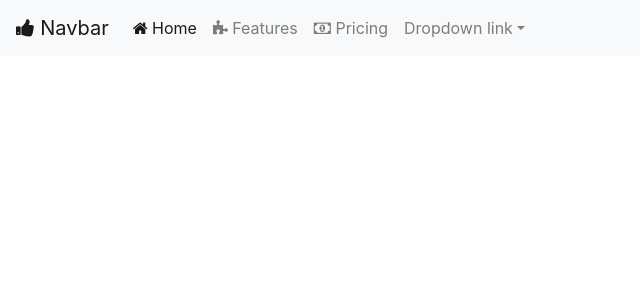
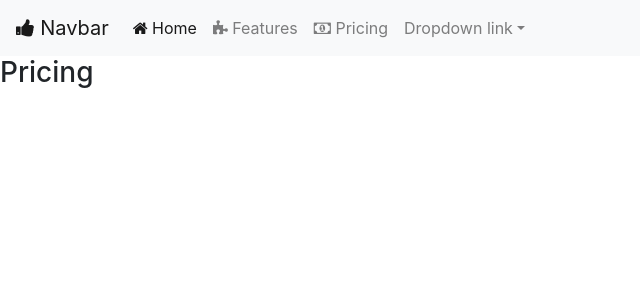
Before and after one commit to codetoaj/react-ready-to-go, a React app: page /pricing in a window 1280 px wide. Shown: the top 300 px of the page, without its empty margins (0-640 px from the left). Built offline with nearby package versions, Linux system fonts and the light colour scheme.

Commit message:
react-router-dom is configured

```diff
--- a/package.json
+++ b/package.json
@@ -48,6 +48,7 @@
     "react-app-polyfill": "^0.1.3",
     "react-dev-utils": "^6.1.1",
     "react-dom": "^16.6.1",
+    "react-router-dom": "^4.3.1",
     "resolve": "1.8.1",
     "sass-loader": "^7.1.0",
     "style-loader": "0.23.0",
--- a/src/components/App.js
+++ b/src/components/App.js
@@ -1,12 +1,12 @@
 import React, { Component } from 'react';
 import '../styles/App.scss';
-import Header from './header';
+import Routes from '../routes';
 
 class App extends Component {
   render() {
     return (
       <div className="App">
-        <Header />
+        <Routes />
       </div>
     );
   }
--- a/src/components/header.js
+++ b/src/components/header.js
@@ -1,4 +1,5 @@
 import React, { Component } from 'react';
+import { Link } from "react-router-dom";
 
 class Header extends Component {
   render() {
@@ -14,13 +15,13 @@ class Header extends Component {
           <div className="collapse navbar-collapse" id="navbarNavDropdown">
             <ul className="navbar-nav">
               <li className="nav-item active">
-                <a className="nav-link" href="#"><i class="fa fa-home"></i> Home <span className="sr-only">(current)</span></a>
+                <Link to="/" className="nav-link"><i className="fa fa-home"></i> Home</Link>
               </li>
               <li className="nav-item">
-                <a className="nav-link" href="#"><i class="fa fa-puzzle-piece"></i> Features</a>
+                <Link to="/features" className="nav-link"><i class="fa fa-puzzle-piece"></i> Features</Link>
               </li>
               <li className="nav-item">
-                <a className="nav-link" href="#"><i class="fa fa-money"></i> Pricing</a>
+                <Link to="/pricing" className="nav-link"><i class="fa fa-money"></i> Pricing</Link>
               </li>
               <li className="nav-item dropdown">
                 <a className="nav-link dropdown-toggle" href="#" id="navbarDropdownMenuLink" data-toggle="dropdown" aria-haspopup="true" aria-expanded="false">
--- /dev/null
+++ b/src/components/home.js
@@ -0,0 +1,13 @@
+import React, { Component } from 'react';
+
+class Home extends Component {
+  render() {
+    return (
+      <div className="app-home">
+        <h3>Home</h3>
+      </div>
+    );
+  }
+}
+
+export default Home;
--- /dev/null
+++ b/src/components/page-not-found.js
@@ -0,0 +1,13 @@
+import React, { Component } from 'react';
+
+class PageNotFound extends Component {
+  render() {
+    return (
+      <div className="app-page-not-found">
+        <h3>Page not found</h3>
+      </div>
+    );
+  }
+}
+
+export default PageNotFound;
--- /dev/null
+++ b/src/components/pricing.js
@@ -0,0 +1,13 @@
+import React, { Component } from 'react';
+
+class Pricing extends Component {
+  render() {
+    return (
+      <div className="app-pricing">
+        <h3>Pricing</h3>
+      </div>
+    );
+  }
+}
+
+export default Pricing;
--- /dev/null
+++ b/src/routes.js
@@ -0,0 +1,25 @@
+import React, { Component } from 'react';
+import { BrowserRouter as Router, Route, Switch } from "react-router-dom";
+import Header from './components/header';
+import Home from './components/home';
+import Pricing from './components/pricing';
+import PageNotFound from './components/page-not-found';
+
+class Routes extends Component {
+  render() {
+    return (
+      <Router>
+        <div>
+          <Header />
+          <Switch>
+            <Route exact path="/" component={Home} />
+            <Route path="/pricing" component={Pricing} />
+            <Route path="*" component={PageNotFound} />
+          </Switch>
+        </div>
+      </Router>
+    );
+  }
+}
+
+export default Routes;
```
Also changed, not shown: 1 other file (tests, documents, lock files or other folders).
